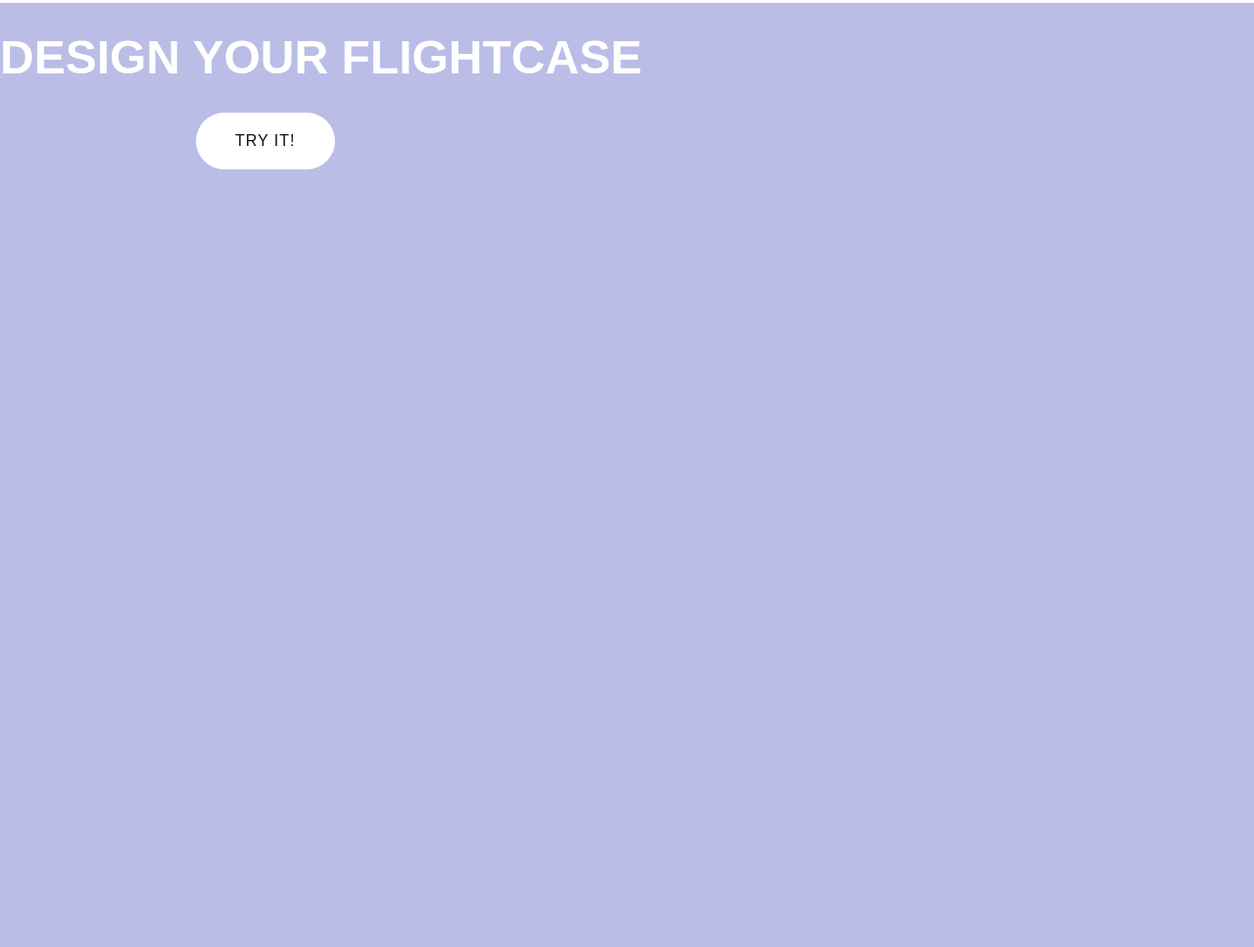
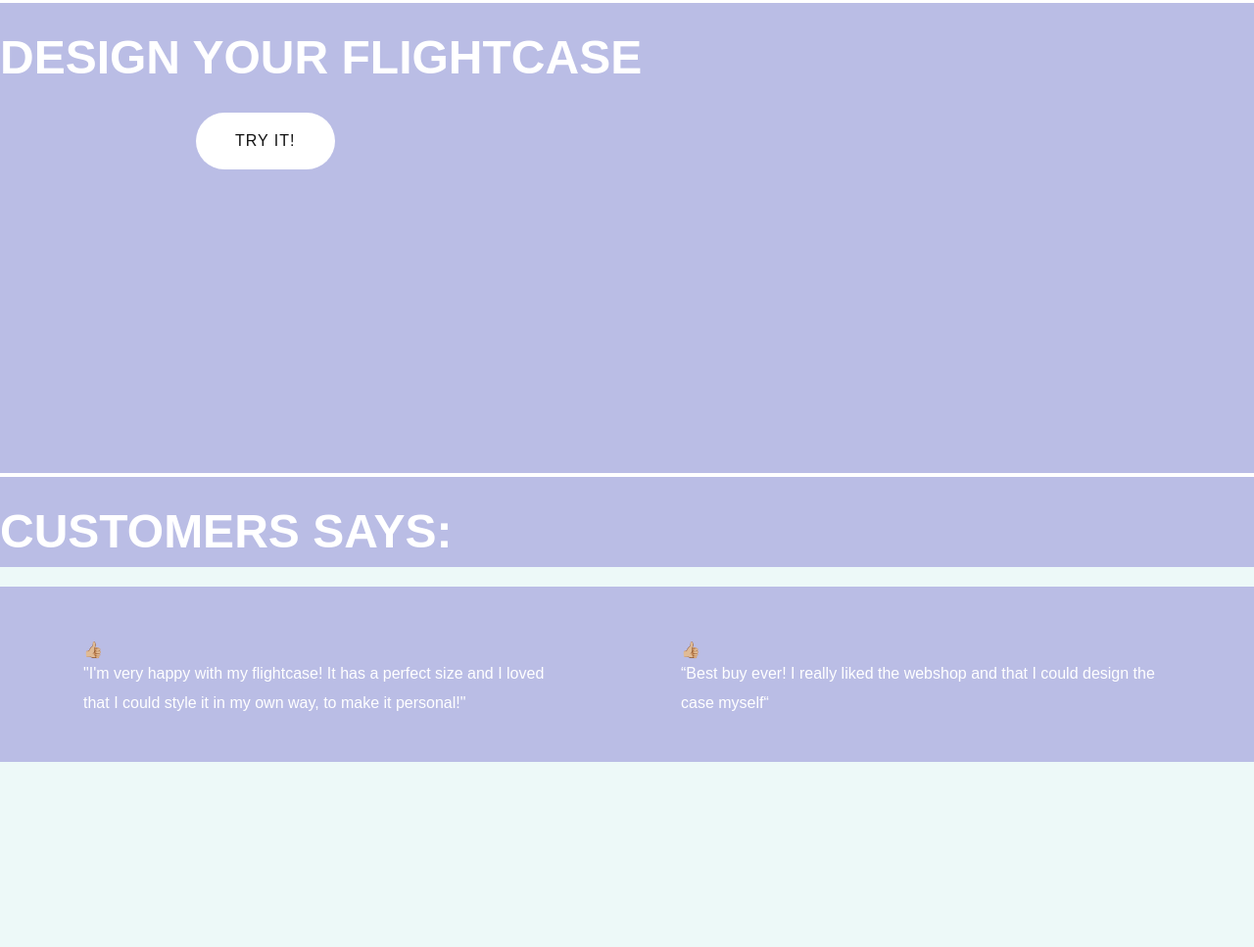
Before and after one commit to kath423a/12c.03.01_advanced_animation_project, a plain HTML site: page scrolling.html in a window 1280 px wide. Shown: the part 1177-2144 px from the top of the page at 98% size. Before the commit the page ends 1660 px from the top, so only its background shows below. Drawn offline with nearby package versions, Linux system fonts and the light colour scheme.

Commit message:
customers says initial

```diff
--- a/scrolling.html
+++ b/scrolling.html
@@ -53,19 +53,19 @@
         padding-left: 20px;
       }
 
-      /* img {
-        height: 70vh;
+      #history {
+        border-top: 4px solid white;
+        border-bottom: 4px solid white;
+      }
+
+      .history_inner {
+        padding-left: 600px;
+        margin-right: 110px;
       }
 
       #image_scroll {
-        height: 50vh;
         border-bottom: 4px solid white;
       }
-
-      .scroll_image {
-        width: 26vw;
-        overflow-x: scroll;
-      } */
 
       #image_scroll a {
         display: inline-block;
@@ -81,14 +81,27 @@
         margin-left: 200px;
       }
 
-      #history {
-        border-top: 4px solid white;
-        border-bottom: 4px solid white;
+      #customer_says .sectionwrapper {
+        display: flex;
+        margin-top: 20px;
+        padding: 30px 30px 20px 30px;
       }
 
-      .history_inner {
-        padding-left: 600px;
-        margin-right: 110px;
+      #customer_says .coulmn {
+        flex-grow: 1;
+        flex-basis: 300px;
+        margin: 0px 30px 00px 30px;
+        padding: 25px;
+        flex-direction: row;
+      }
+
+      #customer_says {
+        background-color: #edf9f8;
+      }
+
+      #customer_says img {
+        width: 100%;
+        border-radius: 500px;
       }
     </style>
   </head>
@@ -147,22 +160,37 @@
       <div class="image_inner">
         <h2>DESIGN YOUR FLIGHTCASE</h2>
         <a href="configurator.html">Try it!</a>
-        <!-- <p>Scroll for example of personal look</p>
-        <div class="scroll_image">
-          <img src="images/scroll4.png" alt="two cases" />
-        </div> -->
       </div>
     </section>
 
-    <!--
-    <footer>
-      <div id="footer">
-        <p>The Flightcase Shop</p>
-        <p>Contact:</p>
-        <p>+45 00 00 00 00</p>
-        <p>somethingwithcase@goodmail.com</p>
+    <section id="customer_says">
+      <h2>CUSTOMERS SAYS:</h2>
+      <div class="sectionwrapper">
+        <div class="coulmn">
+          <div class="emoji">
+            <div>👍🏼</div>
+            <!-- <figure>
+              <img src="anmeldelse-1.jpg" alt="anmeldelse-1.jpg" />
+            </figure> -->
+          </div>
+          <div class="txt">
+            <p>"I'm very happy with my flightcase! It has a perfect size and I loved that I could style it in my own way, to make it personal!"</p>
+          </div>
+        </div>
+
+        <div class="coulmn">
+          <div class="emoji">
+            <div>👍🏼</div>
+            <!-- <figure>
+              <img src="anmeldelse-1.jpg" alt="anmeldelse-1.jpg" />
+            </figure> -->
+          </div>
+          <div class="txt">
+            <p>“Best buy ever! I really liked the webshop and that I could design the case myself“</p>
+          </div>
+        </div>
       </div>
-    </footer> -->
+    </section>
 
     <script src="script.js"></script>
     <script src="https://cdnjs.cloudflare.com/ajax/libs/gsap/3.6.0/gsap.min.js"></script>
```
